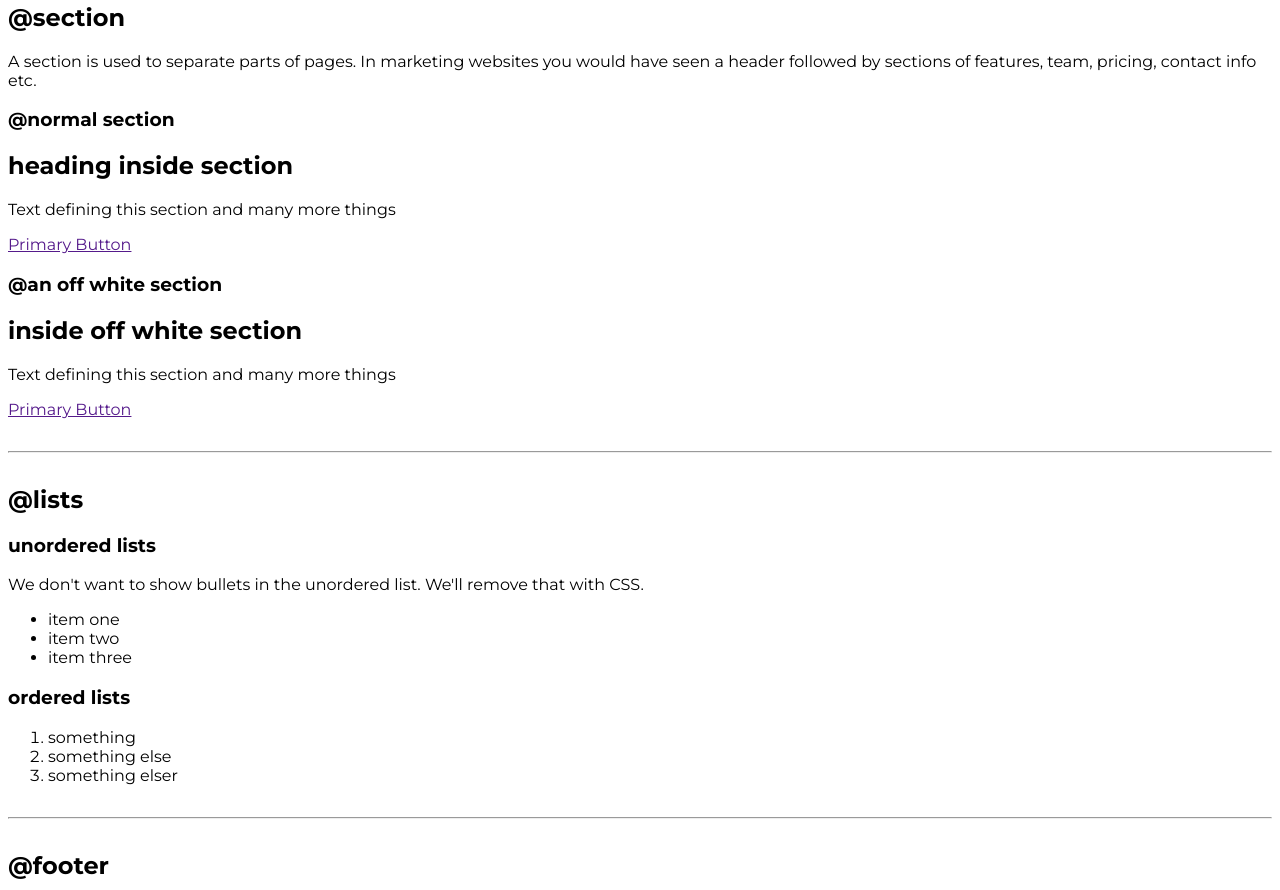
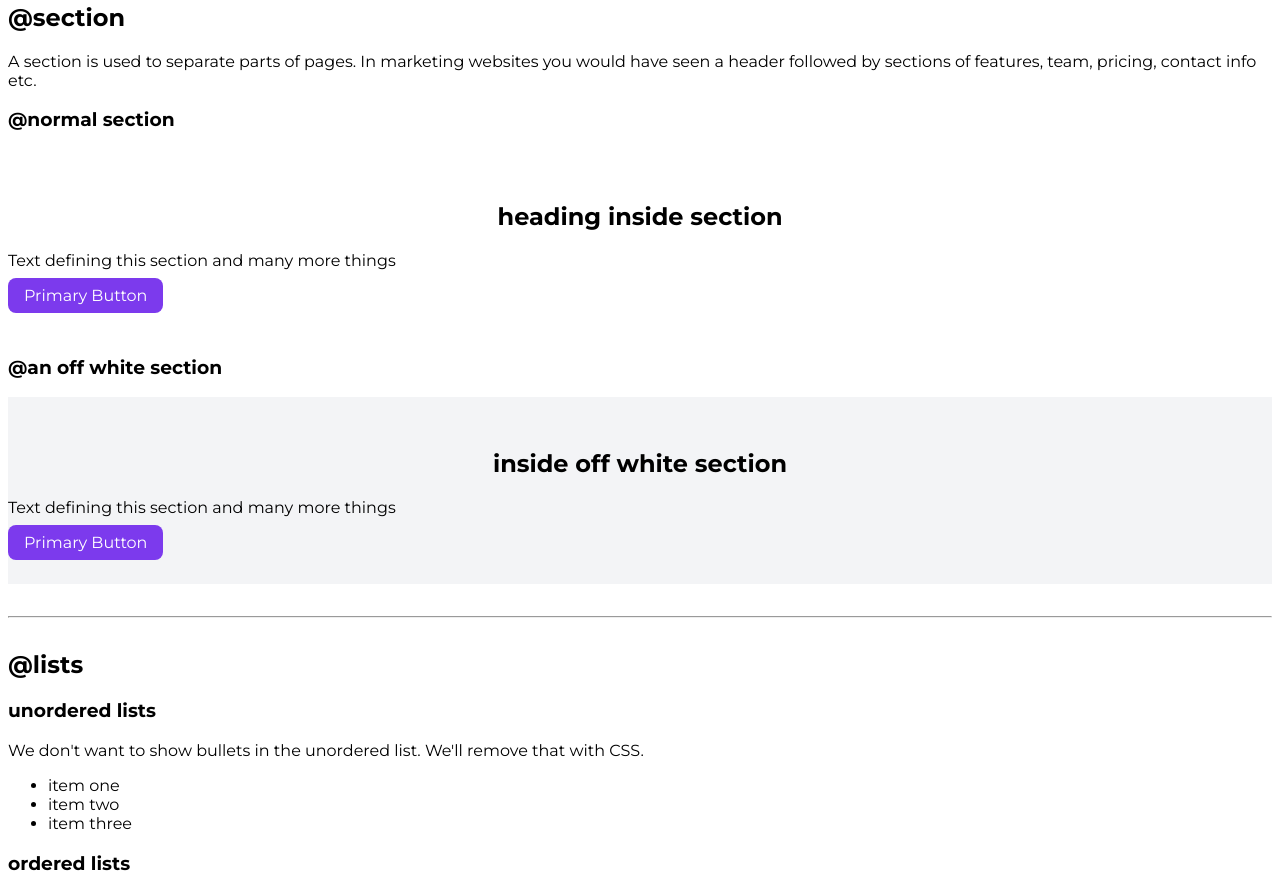
Before and after one commit to neogcamp/neogcamp-component-library, a plain HTML site: page index.html in a window 1280 px wide. Shown: the part 1421-2311 px from the top of the page. Drawn offline with Linux system fonts and the light colour scheme.

Commit message:
sections

```diff
--- a/index.html
+++ b/index.html
@@ -74,17 +74,17 @@
 
     <p> A section is used to separate parts of pages. In marketing websites you would have seen a header followed by sections of features, team, pricing, contact info etc.</p>
     <h3>@normal section</h3>
-    <section>
+    <section class="section">
         <h2> heading inside section</h2>
         <p>Text defining this section and many more things</p>
-        <a href=""> Primary Button</a>
+        <a href="" class="primary-link"> Primary Button</a>
     </section>
 
     <h3>@an off white section</h3>
-    <section>
+    <section class="section ow">
         <h2> inside off white section</h2>
         <p>Text defining this section and many more things</p>
-        <a href=""> Primary Button</a>
+        <a href="/" class="primary-link"> Primary Button</a>
     </section>
 
     <hr>
--- a/styles.css
+++ b/styles.css
@@ -100,3 +100,17 @@ hr {
     margin: auto;
     display: block;
 }
+
+/** section **/
+
+.section {
+    padding: 2rem 0rem;
+}
+
+.section h2 {
+    text-align: center;
+}
+
+.ow {
+    background-color: var(--gray);
+}
```
